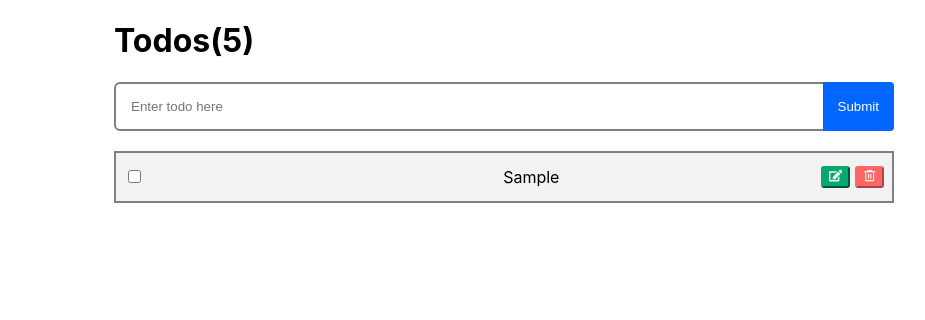
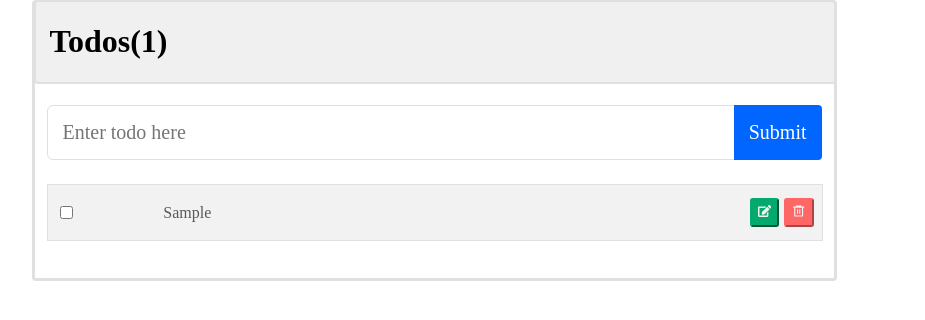
Before and after one commit to yogeshthakur12/todoapp, a React (Create React App) app: page / in a window 1280 px wide. Both pictures are taken after typing "Sample" into the empty fields and a click on the button "Submit". Shown: the top 320 px of the page, without its empty margins (206-1131 px from the left). Built offline with nearby package versions, Linux system fonts and the light colour scheme.

Commit message:
commit todo app changes

```diff
--- a/src/App.css
+++ b/src/App.css
@@ -1,24 +1,42 @@
 .App {
   align-items: center;
   justify-content: center;
-  width: 50%;
+  width: 799px;
   margin: auto;
+  border-radius: 4px;
+  border: 3px solid #E0E0E0		;
+  height: 100%;
+}
+.header{
+  position:   absolute;
+  top:      0px;
+
+  background: #f00;
+  background-color: #F0F0F0	;
+ border: 2px solid #E0E0E0		;
+ width: 798px;
+ border-radius: 4px;
+ margin-left: -13px;
+
 }
 
-#divOne {
-  width: 765px;
-}
+.header h1{  margin-left: 14px;
+  font-family: 'Times New Roman', Times, serif;}
+
 
 .tblOne,
 tr {
-  border: 2px solid grey;
+  border: 1px solid #E0E0E0		;
   border-collapse: collapse;
-  width: 102%;
+  width: 776px;
   table-layout: fixed;
+  margin-left: 12px;
+  margin-bottom: 37px;
 }
 
 form {
   display: flex;
+  margin: 39px 12px 4px 12px;
 }
 label {
   position: relative;
@@ -27,25 +45,29 @@ label {
   border: none;
   padding: 15px;
   border-radius: 4px 0 0 4px;
-  width: 746px;
-  border-color: lightgray;
-  border: 2px solid gray;
+  width: 743px;
+  font-size: 20px;
+  font-family: 'Times New Roman', Times, serif;
+  border: 1px solid #E0E0E0		;
   border-radius: 6px;
+  margin-top:63px;
 }
 .todo-input:focus {
   outline: none;
 }
 .todo-button {
   position: absolute;
-
+  margin-top:63px;
   border: none;
   right: 0;
-height:49px;
+height:55px;
   padding: 15px;
   background-color: #0066ff;
   color: white;
   cursor: pointer;
   border-radius: 0px 4px 4px 0px;
+  font-size: 20px;
+  font-family: 'Times New Roman', Times, serif;
 }
 table {
   border-collapse: collapse;
@@ -58,7 +80,8 @@ td {
   padding: 8px;
   white-space: nowrap;
   width: fit-content;
-
+  font-family: 'Times New Roman', Times, serif;
+  color: #595959;
 }
 
 tr:nth-child(odd) {
@@ -67,11 +90,14 @@ tr:nth-child(odd) {
 .RiDeleteBin6Line {
   color: #f2f2f2;
   cursor: pointer;
+  height: 20px;
 }
 
 .Faedit {
   color: #f2f2f2;
   cursor: pointer;
+  height: 20px;
+
 }
 .delete {
   background-color: #ff6666;
@@ -88,33 +114,5 @@ tr:nth-child(odd) {
   text-align: right;
 }
 .title {
-  width: 2px;
+  width: 70%;
 }
-.div1{
-background-color: #04aa6d;
-width: 746px;
-position: absolute;
-bottom: 0px;
-}
-.div2{
-
-width: 746px;
-position: relative;
-height: 100px;
-}
-.myDiv {
-  border: 5px outset red;
-
-
-  width: 746px;
-position: relative;
-
-}
-.myDiv1 {
-
-  width: 746px;
-  position: absolute;
-  bottom: 0px;
-  top: 60%;
-
-}
--- a/src/App.js
+++ b/src/App.js
@@ -1,18 +1,12 @@
-
 import "./App.css";
-import {Create} from './components/Create'
-import { Update } from "./components/Update";
-
+import { Todo } from "./components/Todo";
 function App() {
   return (
-     <>
-     <div className="App">
-      <h1>Todos(5)</h1>
-      <Create />
-
-  </div>
-      </>
-
+    <>
+      <div className="App">
+        <Todo />
+      </div>
+    </>
   );
 }
 
--- a/src/components/Create.js
+++ /dev/null
@@ -1,83 +0,0 @@
-import { useState } from "react";
-import { FaEdit } from "react-icons/fa";
-import { RiDeleteBin6Line } from "react-icons/ri";
-import React from "react";
-export const Create = () => {
-  const [todos, setTodos] = useState([]);
-  const [todo, setTodo] = useState("");
-  const handleSubmit = (e) => {
-    e.preventDefault();
-
-    const newTodo = {
-      id: new Date().getTime(),
-      text: todo,
-      completed: false,
-    };
-    setTodos([...todos].concat(newTodo));
-    setTodo("");
-  };
-
-  const handleChange = (e) => {
-    setTodo(e.target.value);
-  };
-  function deleteTodo(id) {
-    const updateTodos = [...todos].filter((todo) => todo.id !== id);
-    setTodos(updateTodos);
-  }
-  function handleCheckboxChange(id) {
-    const updateTodos = [...todos].map((todo) => {
-      if (todo.id === id) {
-        todo.completed = !todo.completed;
-      }
-      return todo;
-    });
-    setTodos(updateTodos);
-  }
-  return (
-    <>
-      <form className="todo-form" onSubmit={handleSubmit}>
-        <div>
-          <label>
-            <input
-              className="todo-input"
-              type="text"
-              name="name"
-              placeholder="Enter todo here"
-              value={todo}
-              onChange={handleChange}
-            />
-            <button className="todo-button">Submit</button>
-          </label>
-        </div>
-      </form>
-      <br />
-      <div id="divOne">
-        <table className="tblOne">
-          {todos.map((data) => (
-            <tr key={data.id}>
-              <td className="checkbox">
-                <input
-                  type="checkbox"
-                  onChange={() => handleCheckboxChange(data.id)}
-                  checked={todo.completed}
-                />
-              </td>
-
-              <td className="title">{data.text}</td>
-
-
-              <td className="react-icon">
-                <button className="edit">
-                  <FaEdit className="Faedit" />
-                </button>
-                <button className="delete" onClick={() => deleteTodo(data.id)}>
-                  <RiDeleteBin6Line className="RiDeleteBin6Line" />
-                </button>
-              </td>
-            </tr>
-          ))}
-        </table>
-      </div>
-    </>
-  );
-};
--- /dev/null
+++ b/src/components/Todo.js
@@ -0,0 +1,141 @@
+import { useState, useEffect } from "react";
+import { FaEdit } from "react-icons/fa";
+import { RiDeleteBin6Line } from "react-icons/ri";
+import React from "react";
+
+//to get data from local storage
+
+const getlocalItems = () => {
+  let list = localStorage.getItem("lists");
+  if (list) {
+    return JSON.parse(localStorage.getItem("lists"));
+  } else {
+    return [];
+  }
+};
+export const Todo = (props) => {
+  const [todos, setTodos] = useState(getlocalItems());
+  const [value, setValue] = useState("");
+  const [toggleSubmit, settoggleSubmit] = useState(true);
+  const [isEditItem, setIsEditItem] = useState(null);
+
+  //adddata to local storage
+  useEffect(() => {
+    localStorage.setItem("lists", JSON.stringify(todos));
+  }, [todos]);
+
+  const handleSubmit = (e) => {
+    e.preventDefault();
+    if (!value) {
+      alert("Please fill data");
+    } else if (value && !toggleSubmit) {
+      setTodos(
+        todos.map((elem) => {
+          if (elem.id === isEditItem) {
+            return { ...elem, text: value };
+          }
+          return elem;
+        })
+      );
+      settoggleSubmit(true);
+      setValue("");
+      setIsEditItem(null);
+    } else {
+      const newTodo = {
+        id: new Date().getTime(),
+        text: value,
+        completed: false,
+      };
+      setTodos([...todos].concat(newTodo));
+      setValue("");
+    }
+  };
+  const handleChange = (e) => {
+    setValue(e.target.value);
+  };
+  function deleteTodo(id) {
+    const updateTodos = [...todos].filter((value) => value.id !== id);
+    setTodos(updateTodos);
+  }
+
+  function handleCheckboxChange(id) {
+    const updateTodos = [...todos].map((value) => {
+      if (value.id === id) {
+        value.completed = !value.completed;
+      }
+      return value;
+    });
+    setTodos(updateTodos);
+  }
+  const editItem = (id) => {
+    const newEditItem = todos.find((elem) => {
+      return elem.id === id;
+    });
+
+    settoggleSubmit(false);
+    setValue(newEditItem.text);
+    setIsEditItem(id);
+  };
+
+  return (
+    <>
+      <div className="container">
+        <form className="todo-form" onSubmit={handleSubmit}>
+          <div className="header">
+            <h1>Todos({todos.length})</h1>
+          </div>
+          <div>
+            <label>
+              <input
+                className="todo-input"
+                type="text"
+                name="name"
+                placeholder="Enter todo here"
+                value={value}
+                onChange={handleChange}
+              />
+              {toggleSubmit ? (
+                <button className="todo-button">Submit</button>
+              ) : (
+                <button className="todo-button">Edit</button>
+              )}
+            </label>
+          </div>
+        </form>
+        <br />
+        <div id="divOne">
+          <table className="tblOne">
+            {todos.map((data) => (
+              <tr key={data.id}>
+                <td className="checkbox">
+                  <input
+                    type="checkbox"
+                    onChange={() => handleCheckboxChange(data.id)}
+                    checked={value.completed}
+                  />
+                </td>
+
+                <td className="title">{data.text}</td>
+
+                <td className="react-icon">
+                  <button className="edit" onClick={() => editItem(data.id)}>
+                    <FaEdit
+                      className="Faedit"
+                      onClick={() => editItem(data.id)}
+                    />
+                  </button>
+                  <button
+                    className="delete"
+                    onClick={() => deleteTodo(data.id)}
+           >
+                    <RiDeleteBin6Line className="RiDeleteBin6Line" />
+                  </button>
+                </td>
+              </tr>
+            ))}
+          </table>
+        </div>
+      </div>
+    </>
+  );
+};
--- a/src/components/Update.js
+++ /dev/null
@@ -1,60 +0,0 @@
-
-import { FaEdit } from "react-icons/fa";
-import { RiDeleteBin6Line } from "react-icons/ri";
-import { useState } from "react";
-
-export const Update = () => {
-    const [todos, setTodos] = useState([]);
-  const [todo, setTodo] = useState('');
-  const handleSubmit = (e) => {
-    e.preventDefault();
-
-    const newTodo = {
-      id:new Date().getTime(),
-      text:todo,
-      completed:false
-    };
-    setTodos([...todos ].concat(newTodo));
-
-  };
-
-  const handleChange = (e) => {
-    console.log(e.target.value);
-    setTodo(e.target.value);
-  };
-  return (
-
-<>
-      <form className="todo-form" onSubmit={handleSubmit}>
-      <div>
-      <label>
-        <input
-          className="todo-input"
-          type="text"
-          name="name"
-          placeholder="Enter todo here"
-        value={todo}
-        onChange={handleChange}
-        />
-        <button className="todo-button">Submit</button>
-      </label>
-</div>
-<div class="myDiv1">
-<input type="checkbox" />
-{todos.map((data)=>
-
-<h1>{data.text}</h1>
-)}
-
-
-<button className="edit">
-                <FaEdit className="Faedit" />
-              </button>
-              <button className="delete">
-                <RiDeleteBin6Line className="RiDeleteBin6Line" />
-              </button>
-</div>
-</form>
-    </>
-  );
-};
```
Also changed, not shown: src/components/Delete.js (deleted), 1 other file (tests, documents, lock files or other folders).
